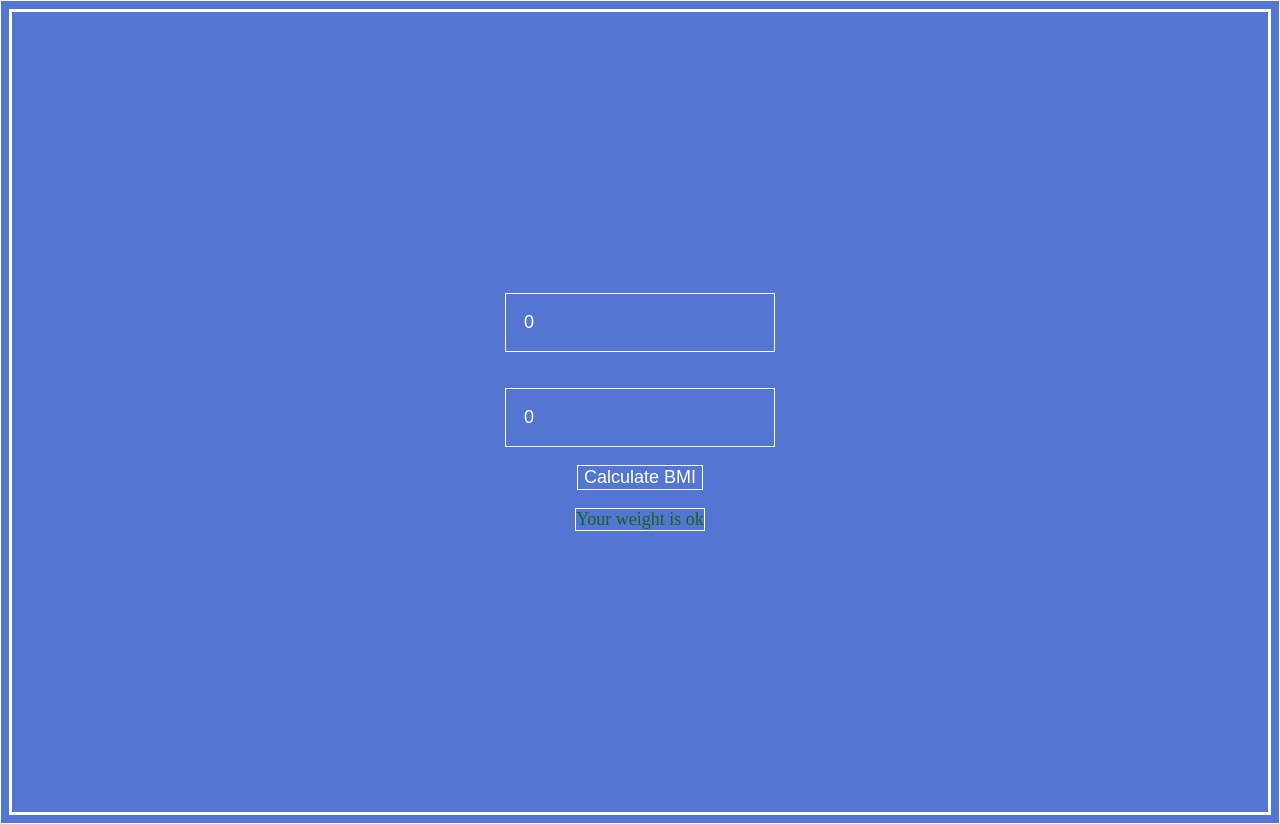
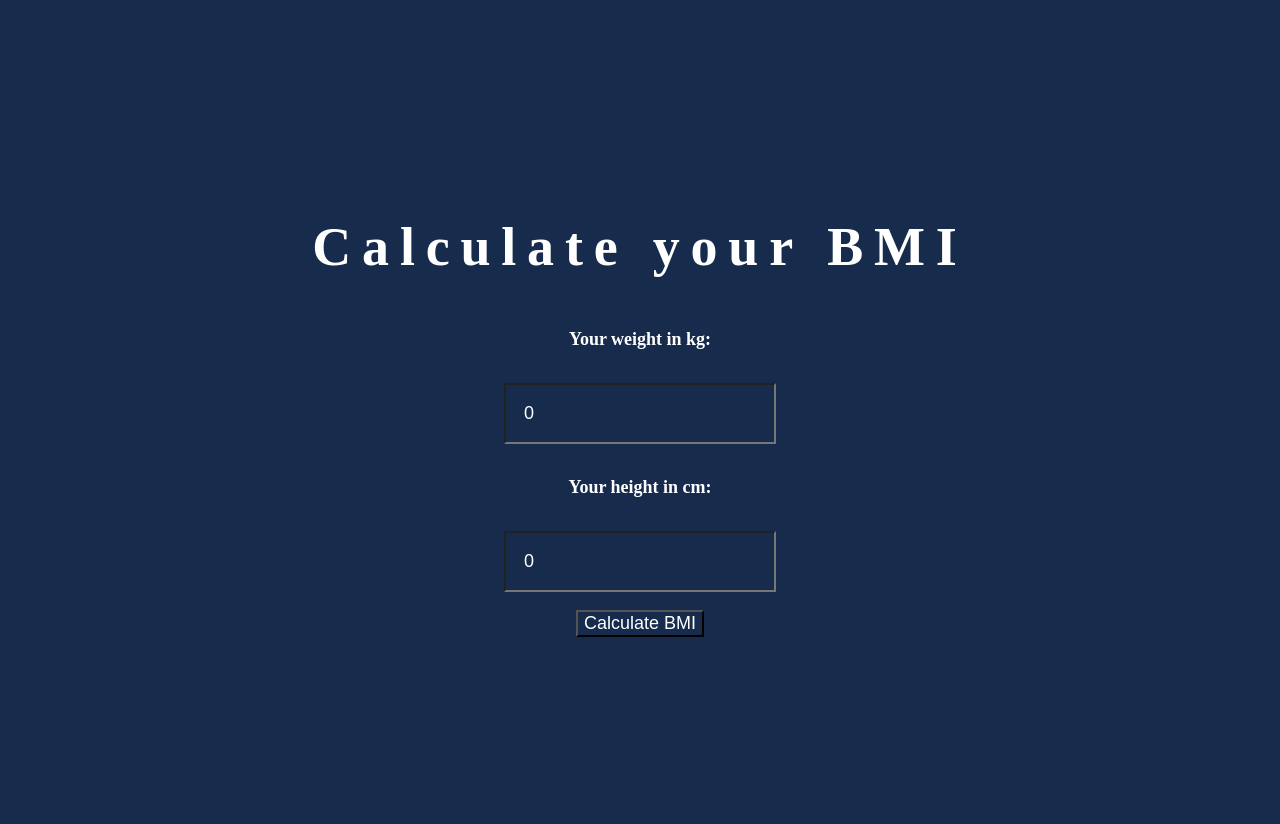
Before and after one commit to RatzGabriel/bmicalculator, a React (Create React App) app: page / in a window 1280 px wide. Built offline with nearby package versions, Linux system fonts and the light colour scheme.

Commit message:
changed css

```diff
--- a/src/App.tsx
+++ b/src/App.tsx
@@ -10,6 +10,10 @@ const Div = styled.div`
   align-items: center;
   height: 100vh;
   flex-direction: column;
+  h1 {
+    font-size: 3em;
+    letter-spacing: 0.2em;
+  }
 `;
 
 function App() {
@@ -37,19 +41,20 @@ function App() {
 
   return (
     <Div className="App">
+      <h1>Calculate your BMI</h1>
+      <h2>Your weight in kg:</h2>
       <input
         onChange={(e) => onChange(Number(e.target.value), e.target.name)}
         name="weight"
         type="number"
         pattern="[0-9]"
-        placeholder="Weight in kg"
         value={weight}
       />
+      <h2>Your height in cm:</h2>
       <input
         onChange={(e) => onChange(Number(e.target.value), e.target.name)}
         name="height"
         type="number"
-        placeholder="Height in kg"
         pattern="[0-9]"
         value={height}
       />
--- a/src/Result.tsx
+++ b/src/Result.tsx
@@ -5,6 +5,9 @@ export interface Props {
 }
 
 const Result: React.FC<Props> = (props) => {
+  if (props.bmi === 0) {
+    return null;
+  }
   if (props.bmi > 25) {
     return <p className="red">You are overweight</p>;
   } else {
--- a/src/index.css
+++ b/src/index.css
@@ -1,7 +1,7 @@
 * {
-  background-color: rgb(84, 118, 211);
+  background-color: #172b4d;
   color: white;
-  border: 1px solid white;
+
   font-size: large;
 }
 
--- /dev/null
+++ b/src/react-app-env.d.ts
@@ -0,0 +1 @@
+/// <reference types="react-scripts" />
```
